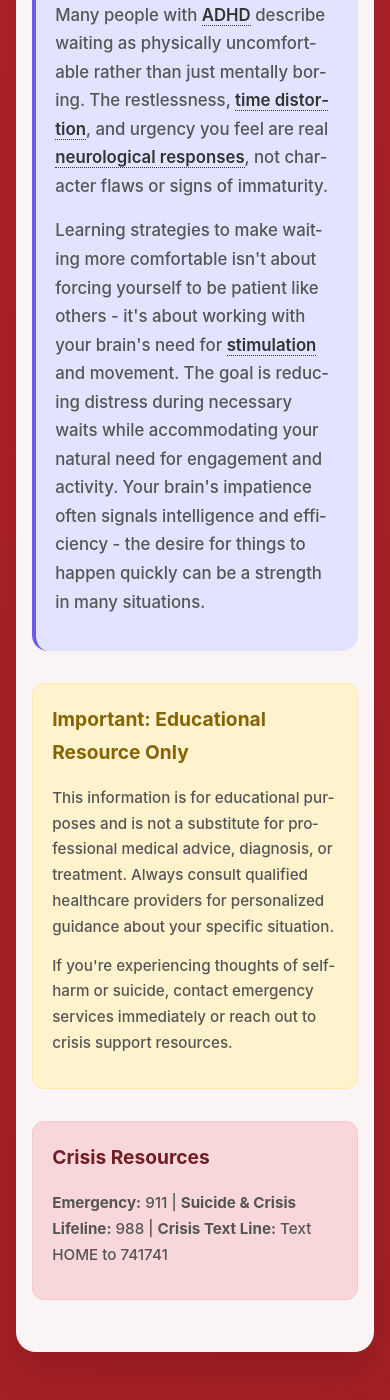
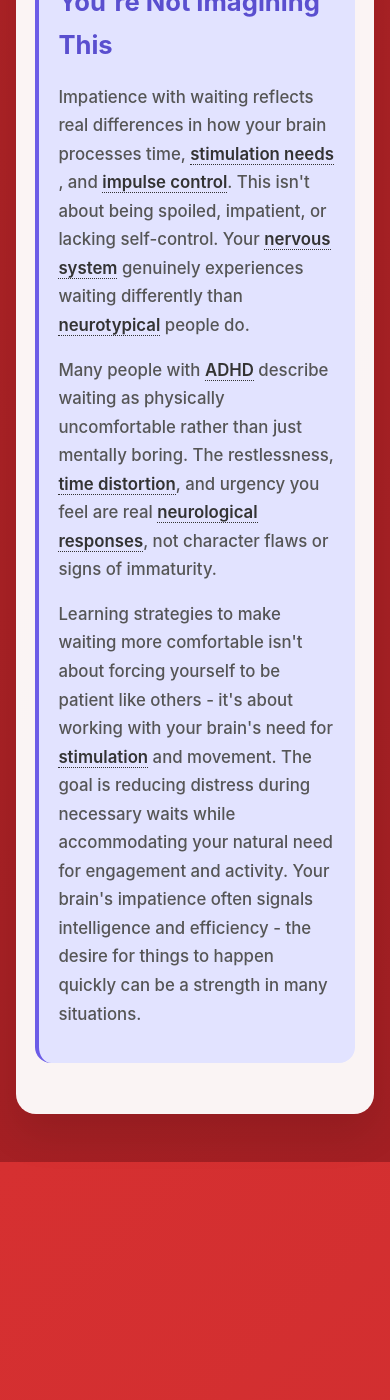
Before and after one commit to neurodivergent-survival-guide/neurodivergent-survival-guide, a Jekyll site: the page struggles/impatience-with-waiting.html, which Jekyll copies as it is, in a window 390 px wide and 1400 px high, scrolled down 6563 px. Built offline with Jekyll 4.4.1, drawn with Linux system fonts in a browser that asks for light colours; after the commit the page ends 7725 px from its top, so only the background shows below that; some of the changed text lies outside the part shown.

Commit message:
Update impatience-with-waiting.html

```diff
--- a/struggles/impatience-with-waiting.html
+++ b/struggles/impatience-with-waiting.html
@@ -1,8 +1,8 @@
+<!-- struggles/impatience-with-waiting.html -->
 ---
 layout: default
 title: "Impatience with Waiting"
 ---
-<!-- struggles/impatience-with-waiting.html -->
 <style>
     * {
         margin: 0;
@@ -78,7 +78,7 @@
     }
 
     .what-section {
-        background: #ffeaa7;
+        background: #ffe6e6;
         padding: 2rem;
         border-radius: 16px;
         margin: 2rem 0;
@@ -98,15 +98,15 @@
     }
 
     .why-section {
-        background: #f8f9fa;
+        background: #ffeaa7;
         padding: 2rem;
         border-radius: 16px;
         margin: 2rem 0;
-        border-left: 4px solid #6c757d;
+        border-left: 4px solid #f1c40f;
     }
 
     .why-section h2 {
-        color: #495057;
+        color: #f39c12;
         margin-bottom: 1rem;
         font-size: 1.6rem;
     }
@@ -118,15 +118,15 @@
     }
 
     .immediate-help {
-        background: #d1ecf1;
+        background: #cce5ff;
         padding: 2rem;
         border-radius: 16px;
         margin: 2rem 0;
-        border-left: 4px solid #17a2b8;
+        border-left: 4px solid #007acc;
     }
 
     .immediate-help h2 {
-        color: #0c5460;
+        color: #005599;
         margin-bottom: 1rem;
         font-size: 1.6rem;
     }
@@ -166,15 +166,15 @@
     }
 
     .medical-section {
-        background: #f8d7da;
+        background: #d1f2eb;
         padding: 2rem;
         border-radius: 16px;
         margin: 2rem 0;
-        border-left: 4px solid #dc3545;
+        border-left: 4px solid #17a2b8;
     }
 
     .medical-section h2 {
-        color: #721c24;
+        color: #0c5460;
         margin-bottom: 1rem;
         font-size: 1.6rem;
     }
@@ -213,46 +213,6 @@
         margin-bottom: 1rem;
         font-size: 1.05rem;
         color: #555;
-    }
-
-    .disclaimer {
-        background: #fff3cd;
-        border: 1px solid #ffeaa7;
-        padding: 1.5rem;
-        border-radius: 12px;
-        margin: 2rem 0;
-    }
-
-    .disclaimer h4 {
-        color: #856404;
-        margin-bottom: 1rem;
-        font-size: 1.2rem;
-    }
-
-    .disclaimer p {
-        color: #555;
-        font-size: 0.95rem;
-        margin-bottom: 0.8rem;
-    }
-
-    .crisis-resources {
-        background: #f8d7da;
-        border: 1px solid #f5c6cb;
-        padding: 1.5rem;
-        border-radius: 12px;
-        margin: 2rem 0;
-    }
-
-    .crisis-resources h4 {
-        color: #721c24;
-        margin-bottom: 1rem;
-        font-size: 1.2rem;
-    }
-
-    .crisis-resources p {
-        color: #555;
-        font-size: 0.95rem;
-        margin-bottom: 0.8rem;
     }
 
     /* Focus states for accessibility */
@@ -297,9 +257,7 @@
     .immediate-help .jargon,
     .long-term .jargon,
     .medical-section .jargon,
-    .validation-section .jargon,
-    .disclaimer .jargon,
-    .crisis-resources .jargon {
+    .validation-section .jargon {
         color: #333;
         font-weight: 600;
         border-bottom-color: #333;
@@ -416,11 +374,6 @@
         .medical-section,
         .validation-section {
             padding: 1.5rem;
-        }
-
-        .disclaimer,
-        .crisis-resources {
-            padding: 1.2rem;
         }
     }
 
@@ -544,17 +497,6 @@
 
                 <p>Learning strategies to make waiting more comfortable isn't about forcing yourself to be patient like others - it's about working with your brain's need for <a class="jargon">stimulation<span class="tooltip">Mental or sensory input that keeps the ADHD brain engaged and regulated</span></a> and movement. The goal is reducing distress during necessary waits while accommodating your natural need for engagement and activity. Your brain's impatience often signals intelligence and efficiency - the desire for things to happen quickly can be a strength in many situations.</p>
             </div>
-
-            <div class="disclaimer">
-                <h4>Important: Educational Resource Only</h4>
-                <p>This information is for educational purposes and is not a substitute for professional medical advice, diagnosis, or treatment. Always consult qualified healthcare providers for personalized guidance about your specific situation.</p>
-                <p>If you're experiencing thoughts of self-harm or suicide, contact emergency services immediately or reach out to crisis support resources.</p>
-            </div>
-
-            <div class="crisis-resources">
-                <h4>Crisis Resources</h4>
-                <p><strong>Emergency:</strong> 911 | <strong>Suicide & Crisis Lifeline:</strong> 988 | <strong>Crisis Text Line:</strong> Text HOME to 741741</p>
-            </div>
         </div>
     </main>
 </div>
```
